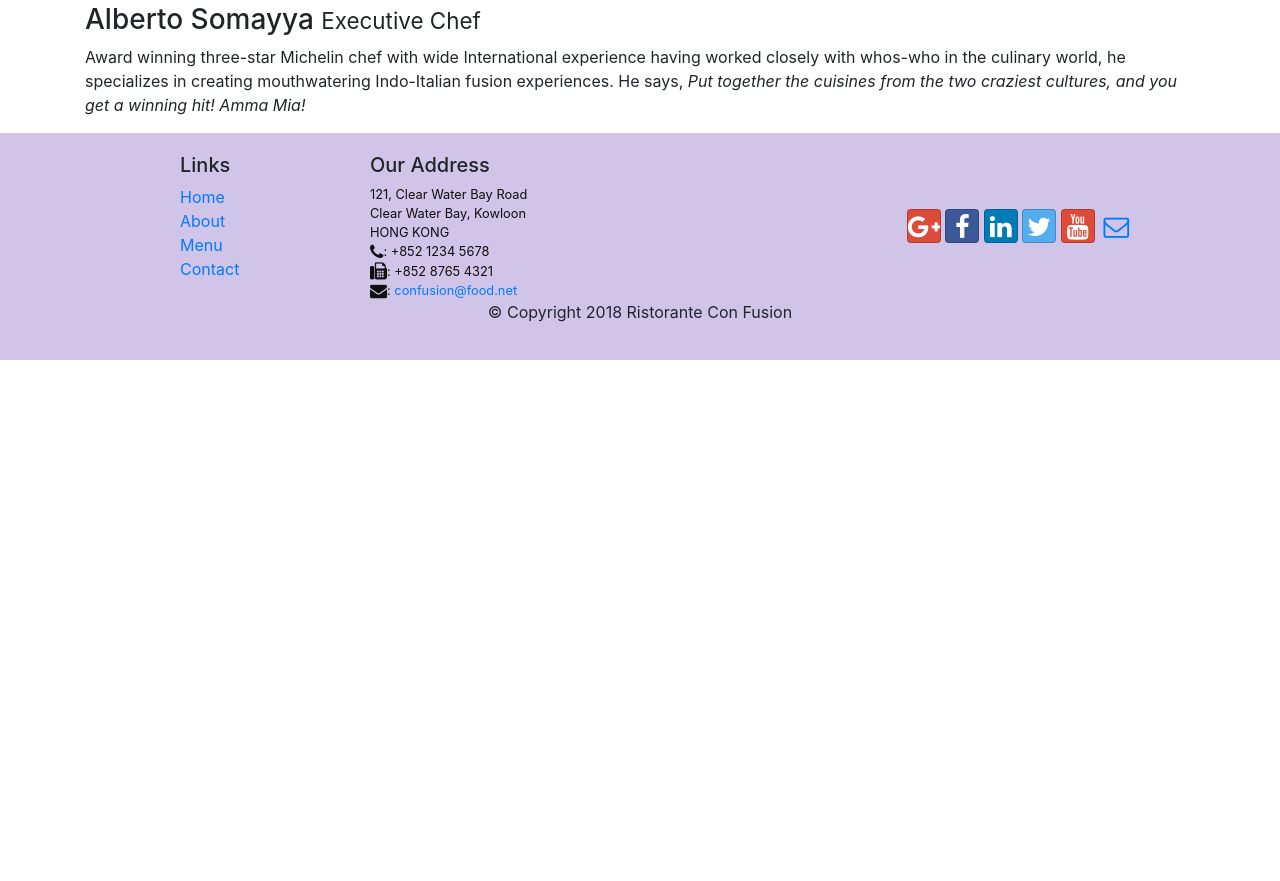
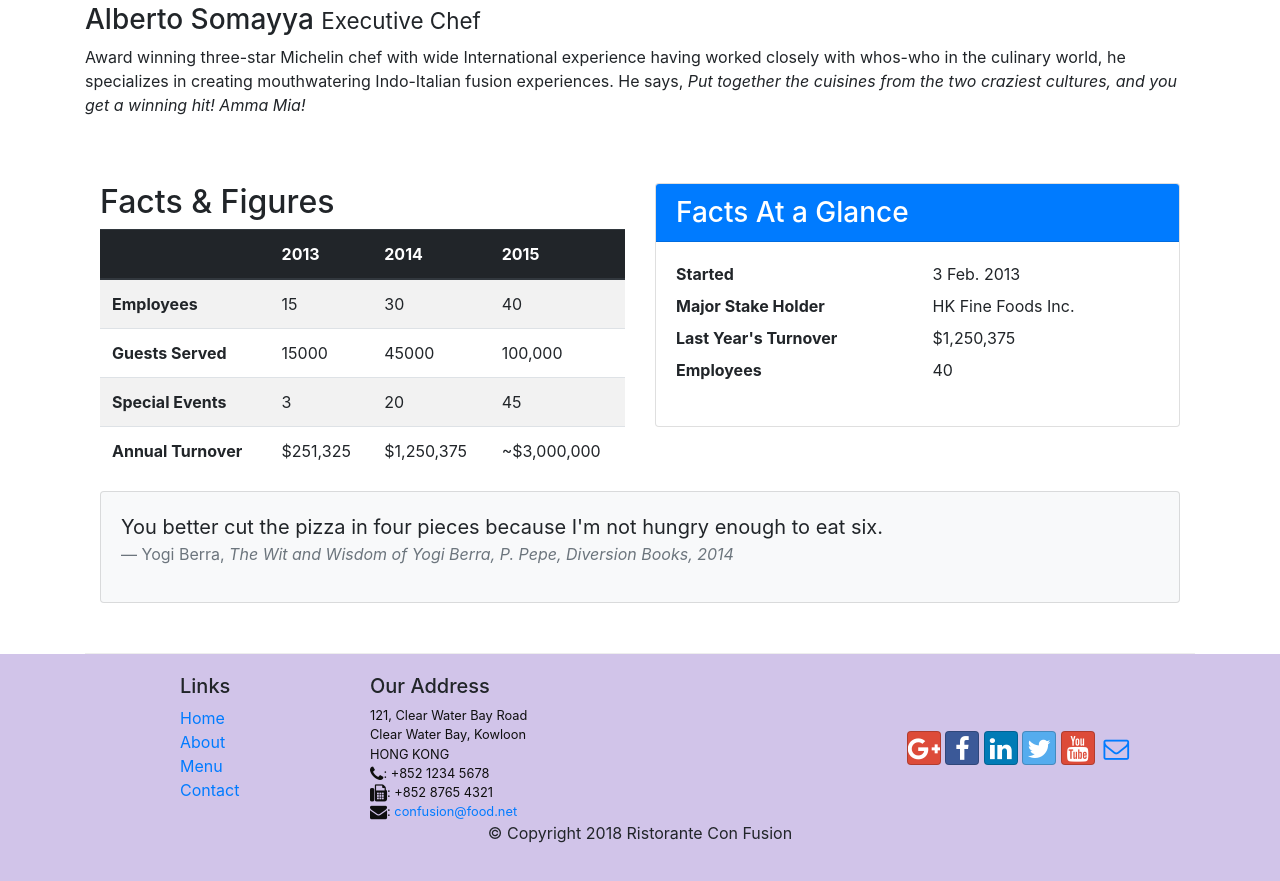
Before and after one commit to DoanCongHuuNghia/BootstrapGrid, a website: page aboutus.html in a window 1280 px wide. Shown: the part 1215-2096 px from the top of the page. Before the commit the page ends 1575 px from the top, so only its background shows below. Drawn offline with nearby package versions, Linux system fonts and the light colour scheme.

Commit message:
Tables and Cards

```diff
--- a/aboutus.html
+++ b/aboutus.html
@@ -77,6 +77,7 @@
                         <h2>Corporate Leadership</h2>
                         <h3>Peter Pan <small>Chief Epicurious Officer</small></h3>
                     </div>
+
                     <div class="d-none d-sm-block">
                         <p>Our CEO, Peter, credits his hardworking East Asian immigrant parents who undertook the arduous journey to the shores of America with the intention of giving their children the best future. His mother's wizardy in the kitchen whipping up the tastiest dishes with whatever is available inexpensively at the supermarket, was his first inspiration to create the fusion cuisines for which <em>The Frying Pan</em> became well known. He brings his zeal for fusion cuisines to this restaurant, pioneering cross-cultural culinary connections.</p>
                     </div>
@@ -107,6 +108,80 @@
                 </div>
             </div>
        </div>
+
+       <div class="row row-content">
+            <div class="col-12 col-sm-6">
+                <h2>Facts &amp; Figures</h2>
+                <div class="table-responsive">
+                    <table class="table table-striped">
+                        <thead class="thead-dark">
+                            <tr>
+                                <th>&nbsp;</th>
+                                <th>2013</th>
+                                <th>2014</th>
+                                <th>2015</th>
+                            </tr>
+                        </thead>
+                        <tbody>
+                            <tr>
+                                <th>Employees</th>
+                                <td>15</td>
+                                <td>30</td>
+                                <td>40</td>
+                            </tr>
+                            <tr>
+                                <th>Guests Served</th>
+                                <td>15000</td>
+                                <td>45000</td>
+                                <td>100,000</td>
+                            </tr>
+                            <tr>
+                                <th>Special Events</th>
+                                <td>3</td>
+                                <td>20</td>
+                                <td>45</td>
+                            </tr>
+                            <tr>
+                                <th>Annual Turnover</th>
+                                <td>$251,325</td>
+                                <td>$1,250,375</td>
+                                <td>~$3,000,000</td>
+                            </tr>
+                        </tbody>
+                    </table>
+                </div>
+            </div>
+            <div class="col-12 col-sm-6">
+                <div class="card">
+                    <h3 class="card-header bg-primary text-white">Facts At a Glance</h3>
+                    <div class="card-body">
+                        <dl class="row">
+                            <dt class="col-6">Started</dt>
+                            <dd class="col-6">3 Feb. 2013</dd>
+                            <dt class="col-6">Major Stake Holder</dt>
+                            <dd class="col-6">HK Fine Foods Inc.</dd>
+                            <dt class="col-6">Last Year's Turnover</dt>
+                            <dd class="col-6">$1,250,375</dd>
+                            <dt class="col-6">Employees</dt>
+                            <dd class="col-6">40</dd>
+                        </dl>
+                    </div>
+                </div>
+            </div>
+            <div class="col-12">
+                <div class="card card-body bg-light">
+                    <blockquote class="blockquote">
+                        <p class="mb-0">You better cut the pizza in four pieces because
+                            I'm not hungry enough to eat six.</p>
+                        <footer class="blockquote-footer">Yogi Berra,
+                            <cite title="Source Title">The Wit and Wisdom of Yogi Berra,
+                            P. Pepe, Diversion Books, 2014</cite>
+                        </footer>
+                    </blockquote>
+                </div>
+            </div>
+
+        </div>
     </div>
 
     <footer class="footer">
```
